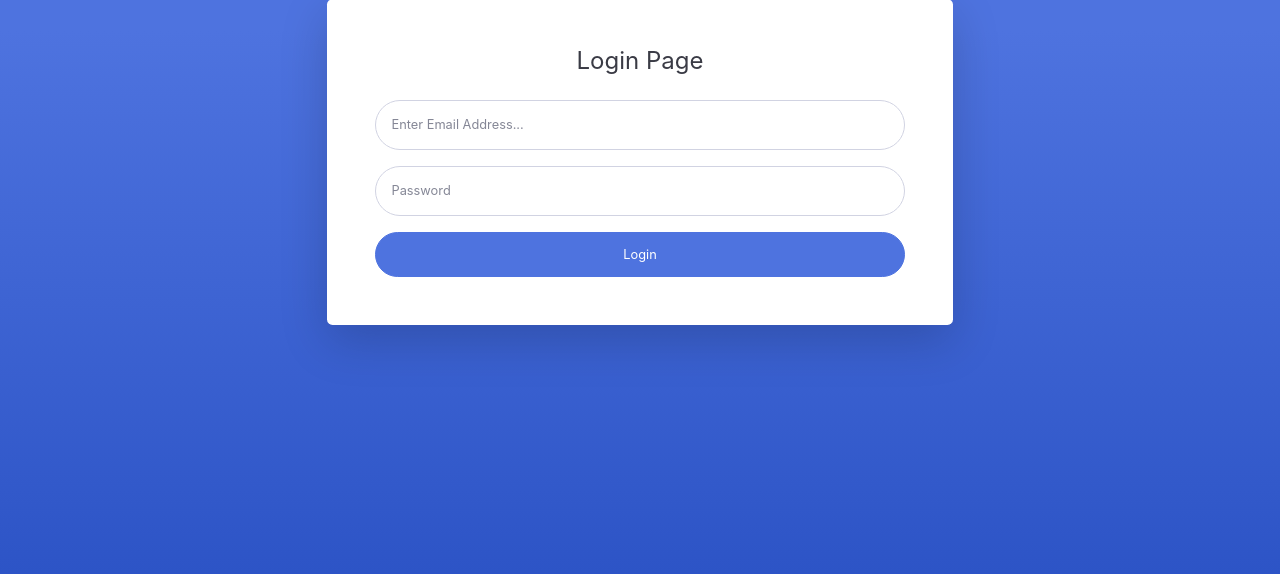
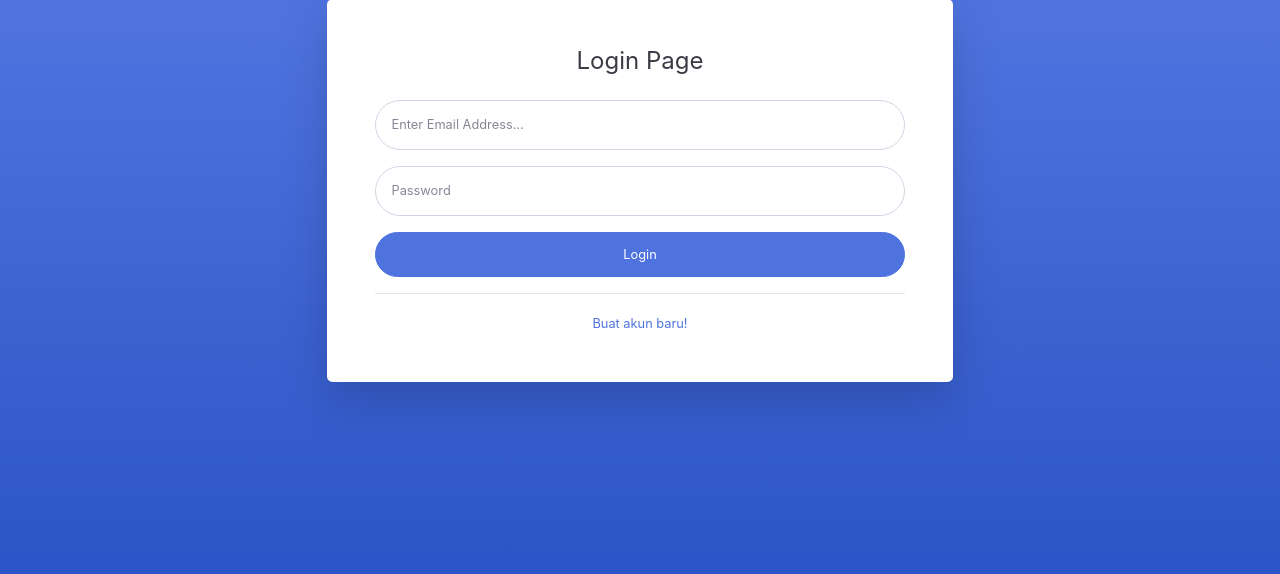
Before and after one commit to yhaae01/pustaka, a CodeIgniter app: page /pustaka/auth in a window 1280 px wide. Shown: the part 49-623 px from the top of the page. Run offline with CodeIgniter, Linux system fonts and the light colour scheme.

Commit message:
Menambahkan menu registrasi

```diff
--- a/application/views/auth/login.php
+++ b/application/views/auth/login.php
@@ -31,10 +31,10 @@
                                 </button>
                             </form>
 
-                            <!-- <hr> -->
-                            <!-- <div class="text-center">
+                            <hr>
+                            <div class="text-center">
                                 <a class="small" href="<?= base_url('auth/registration') ?>">Buat akun baru!</a>
-                            </div> -->
+                            </div>
                         </div>
                     </div>
                 </div>
```
